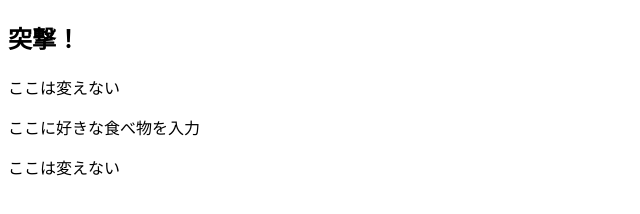
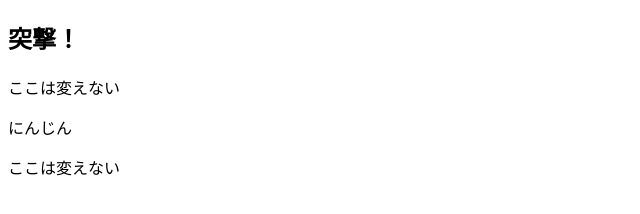
Before and after one commit to sakura-kikuchi/pushConflict2, a plain HTML site: page index.html in a window 1280 px wide. Shown: the whole page, without its empty margins (0-640 px from the left). Drawn offline with Linux system fonts and the light colour scheme.

Commit message:
[modify]index.html

```diff
--- a/index.html
+++ b/index.html
@@ -6,7 +6,7 @@
 <body>
 <h2> 突撃！ </h2>
 <p>ここは変えない</p>
-<p>ここに好きな食べ物を入力</p>
+<p>にんじん</p>
 <p>ここは変えない</p>
 </body>
 </html>
```
